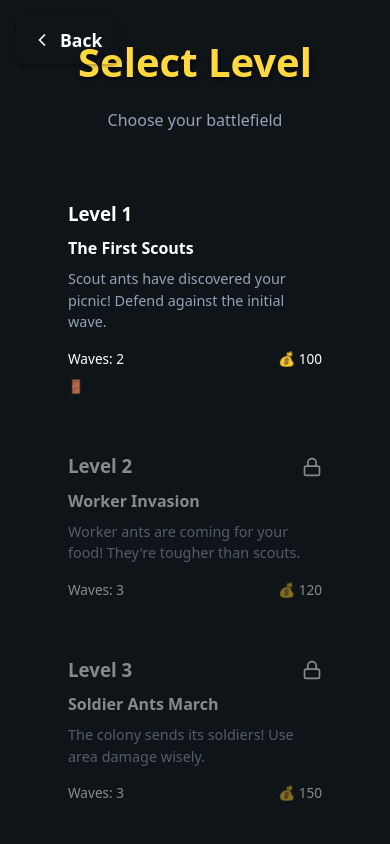
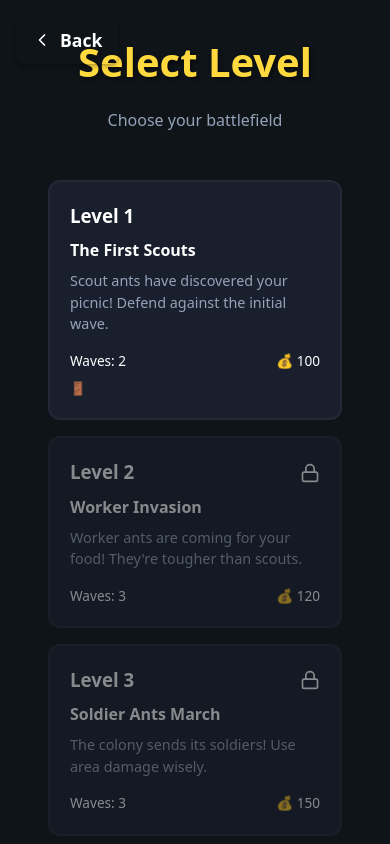
Before and after one commit to franzenzenhofer/ant-colony-defense, a React (Vite) app: page / in a window 390 px wide. Both pictures are taken after a click on the button "New Game". Shown: the top 844 px of the page. Built offline with nearby package versions, Linux system fonts and the light colour scheme.

Commit message:
fix: Update CSS to fix mobile scrolling and improve colors
- Change menu container to min-height and enable scrolling
- Replace all earth/brown colors with modern blue theme
- Update color variables to use new scheme throughout

```diff
--- a/src/index.css
+++ b/src/index.css
@@ -56,7 +56,7 @@ body {
   height: 100%;
   display: flex;
   flex-direction: column;
-  background: var(--color-earth-dark);
+  background: var(--color-bg-dark);
 }
 
 .game-header {
@@ -64,8 +64,8 @@ body {
   align-items: center;
   justify-content: space-between;
   padding: 0.5rem 1rem;
-  background: var(--color-earth);
-  border-bottom: 2px solid var(--color-earth-light);
+  background: var(--color-bg-primary);
+  border-bottom: 2px solid var(--color-bg-secondary);
   min-height: 60px;
 }
 
@@ -73,15 +73,15 @@ body {
   flex: 1;
   position: relative;
   overflow: hidden;
-  background: var(--color-earth-dark);
+  background: var(--color-bg-dark);
 }
 
 .game-controls {
   display: flex;
   gap: 0.5rem;
   padding: 0.5rem;
-  background: var(--color-earth);
-  border-top: 2px solid var(--color-earth-light);
+  background: var(--color-bg-primary);
+  border-top: 2px solid var(--color-bg-secondary);
   overflow-x: auto;
   -webkit-overflow-scrolling: touch;
 }
@@ -120,7 +120,7 @@ button:disabled {
 
 button.primary {
   background: var(--color-accent);
-  color: var(--color-earth-dark);
+  color: var(--color-bg-dark);
 }
 
 button.danger {
@@ -163,7 +163,7 @@ button.success {
 
 /* Wave indicator */
 .wave-indicator {
-  background: var(--color-earth-light);
+  background: var(--color-bg-secondary);
   padding: 0.5rem 1rem;
   border-radius: 0.25rem;
   font-weight: 600;
@@ -185,7 +185,7 @@ button.success {
 }
 
 .modal-content {
-  background: var(--color-earth);
+  background: var(--color-bg-primary);
   border-radius: 1rem;
   padding: 2rem;
   max-width: 500px;
@@ -193,19 +193,21 @@ button.success {
   max-height: 90vh;
   overflow-y: auto;
   box-shadow: 0 10px 30px rgba(0, 0, 0, 0.5);
-  border: 2px solid var(--color-earth-light);
+  border: 2px solid var(--color-bg-secondary);
 }
 
 /* Menu styles */
 .menu-container {
   width: 100%;
-  height: 100%;
+  min-height: 100vh;
   display: flex;
   flex-direction: column;
   align-items: center;
   justify-content: center;
-  background: var(--color-earth-dark);
+  background: var(--color-bg-dark);
   padding: 2rem;
+  overflow-y: auto;
+  -webkit-overflow-scrolling: touch;
 }
 
 .menu-title {
@@ -243,8 +245,8 @@ button.success {
 }
 
 .level-card {
-  background: var(--color-earth);
-  border: 2px solid var(--color-earth-light);
+  background: var(--color-bg-primary);
+  border: 2px solid var(--color-bg-secondary);
   border-radius: 0.75rem;
   padding: 1.5rem;
   cursor: pointer;
@@ -252,7 +254,7 @@ button.success {
 }
 
 .level-card:hover {
-  background: var(--color-earth-light);
+  background: var(--color-bg-secondary);
   transform: translateY(-2px);
   box-shadow: 0 6px 12px rgba(0, 0, 0, 0.4);
 }
@@ -345,7 +347,7 @@ button.success {
 .loading-spinner {
   width: 50px;
   height: 50px;
-  border: 4px solid var(--color-earth-light);
+  border: 4px solid var(--color-bg-secondary);
   border-top-color: var(--color-accent);
   border-radius: 50%;
   animation: spin 1s linear infinite;
@@ -362,7 +364,7 @@ button.success {
   bottom: 2rem;
   left: 50%;
   transform: translateX(-50%);
-  background: var(--color-earth);
+  background: var(--color-bg-primary);
   color: var(--color-text);
   padding: 1rem 2rem;
   border-radius: 0.5rem;
```
